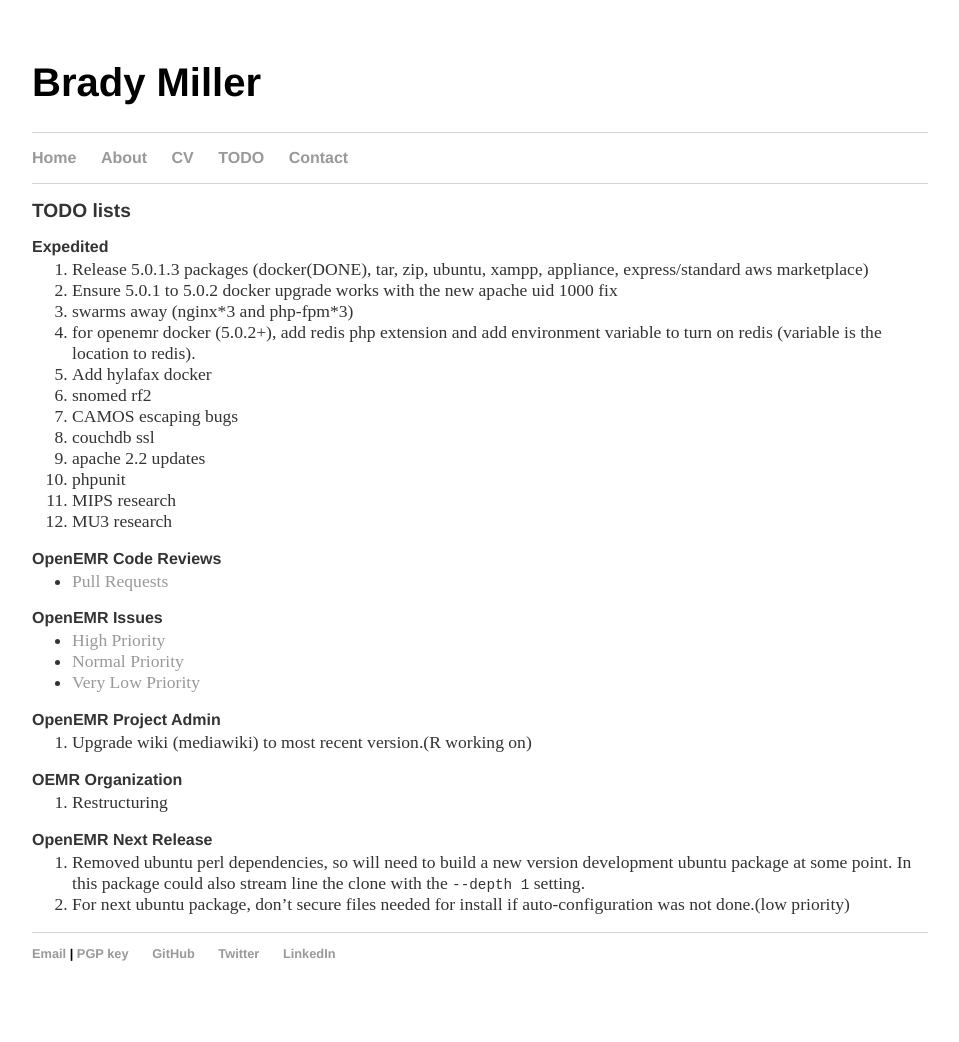
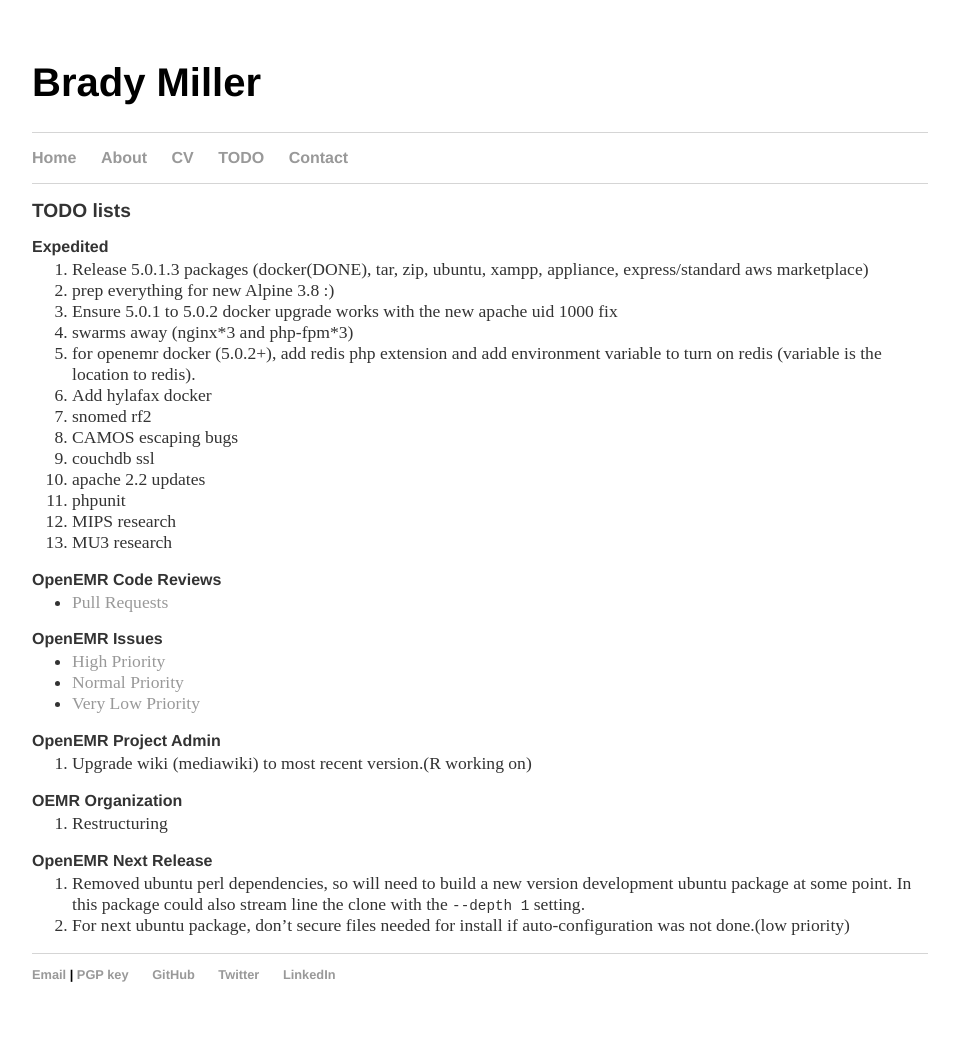
Before and after one commit to bradymiller/bradymiller.github.io, a Jekyll site: the page built from todo/index.md, in a window 1280 px wide. Shown: the whole page, without its empty margins (160-1119 px from the left). Built offline with Jekyll 4.4.1, drawn with Linux system fonts in a browser that asks for light colours; our own code applies the rules of GitHub Pages for plain Markdown files; before the commit the page ends 1021 px from its top, so only the background shows below that.

Commit message:
Update index.md

```diff
--- a/todo/index.md
+++ b/todo/index.md
@@ -5,6 +5,7 @@
 
 ### Expedited
 1. Release 5.0.1.3 packages (docker(DONE), tar, zip, ubuntu, xampp, appliance, express/standard aws marketplace)
+1. prep everything for new Alpine 3.8 :)
 1. Ensure 5.0.1 to 5.0.2 docker upgrade works with the new apache uid 1000 fix
 1. swarms away (nginx\*3 and php-fpm\*3)
 1. for openemr docker (5.0.2+), add redis php extension and add environment variable to turn on redis (variable is the location to redis).
```
